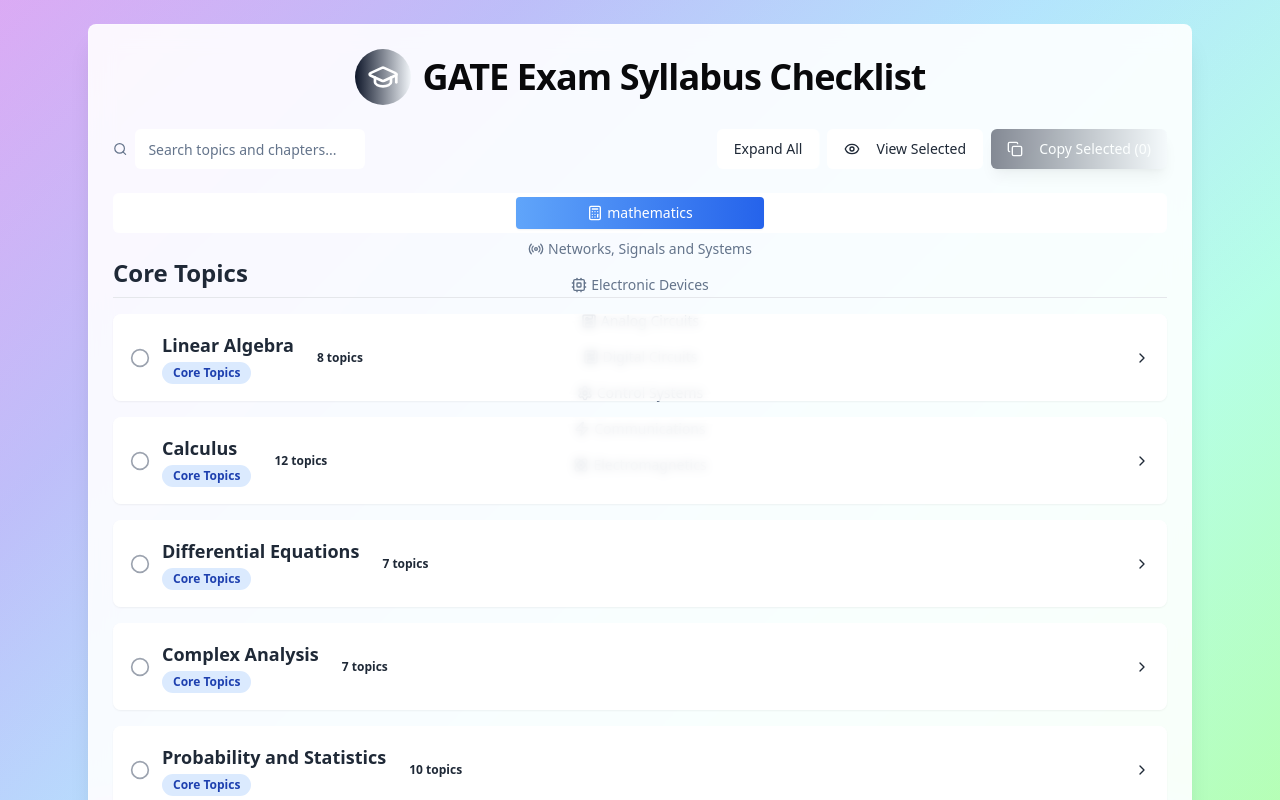
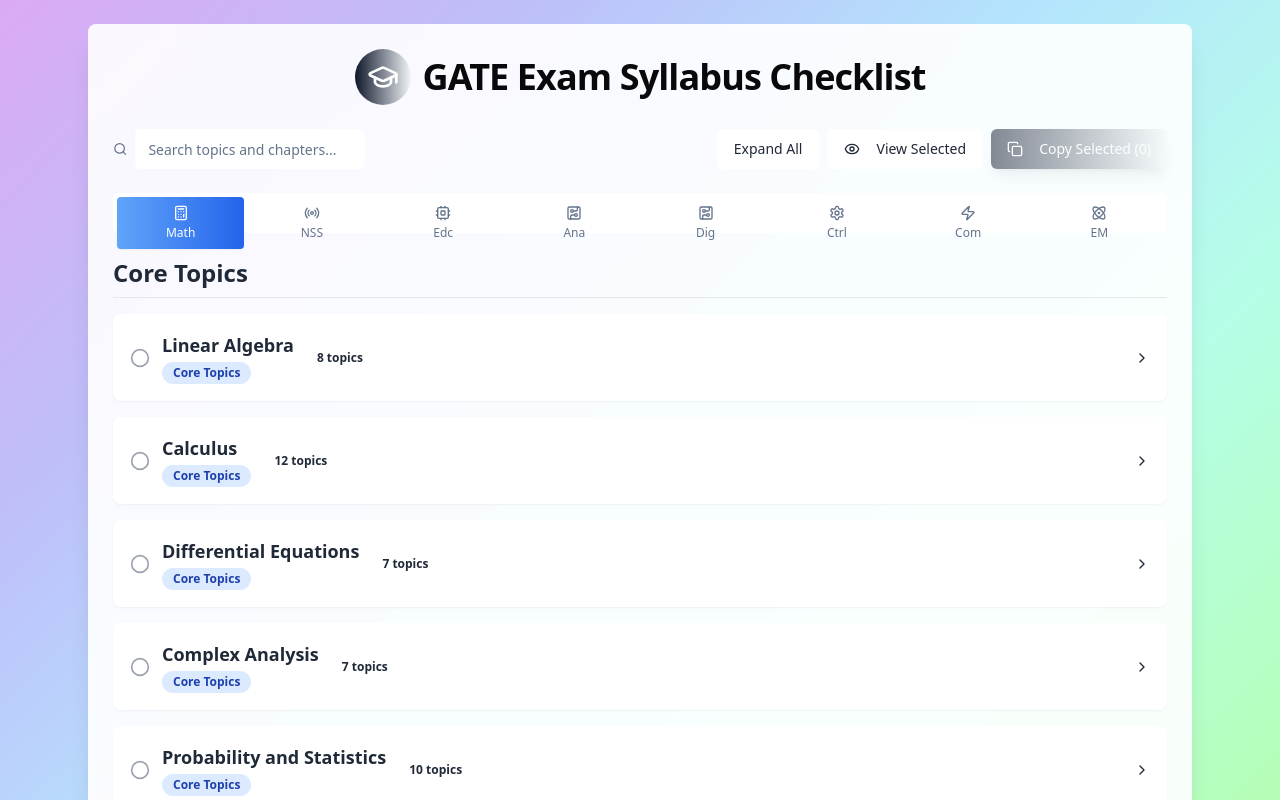
Before and after one commit to YashSadhu/jee-syllabus-tracker, a React (Vite) app: page / in a window 1280 px wide. Shown: the top 800 px of the page. Built offline with nearby package versions, Linux system fonts and the light colour scheme.

Commit message:
Refactor subject display
Shorten subject names to 2-5 letters and display them horizontally with icons.

```diff
--- a/src/pages/Index.tsx
+++ b/src/pages/Index.tsx
@@ -29,6 +29,20 @@ const Index = () => {
   // Get subject names dynamically from the data
   const subjects = Object.keys(filteredData);
   const firstSubject = subjects[0] || 'mathematics';
+
+  // Short name mapping for subjects
+  const getShortName = (subject: string) => {
+    const subjectLower = subject.toLowerCase();
+    if (subjectLower.includes('math')) return 'Math';
+    if (subjectLower.includes('network') || subjectLower.includes('signal')) return 'NSS';
+    if (subjectLower.includes('electronic') && subjectLower.includes('device')) return 'Edc';
+    if (subjectLower.includes('analog')) return 'Ana';
+    if (subjectLower.includes('digital')) return 'Dig';
+    if (subjectLower.includes('control')) return 'Ctrl';
+    if (subjectLower.includes('communication')) return 'Com';
+    if (subjectLower.includes('electromagnet')) return 'EM';
+    return subject.substring(0, 4);
+  };
 
   // Icon mapping for subjects
   const getSubjectIcon = (subject: string) => {
@@ -70,9 +84,10 @@ const Index = () => {
 
             {!showSelected && (
               <Tabs defaultValue={firstSubject} className="w-full">
-                <TabsList className={`grid w-full grid-cols-${Math.min(subjects.length, 4)} bg-white/80 backdrop-blur-sm gap-1`}>
+                <TabsList className="grid w-full bg-white/80 backdrop-blur-sm gap-1" style={{gridTemplateColumns: `repeat(${subjects.length}, minmax(0, 1fr))`}}>
                   {subjects.map((subject, index) => {
                     const Icon = getSubjectIcon(subject);
+                    const shortName = getShortName(subject);
                     const colors = [
                       'data-[state=active]:from-blue-400 data-[state=active]:to-blue-600',
                       'data-[state=active]:from-green-400 data-[state=active]:to-green-600',
@@ -87,10 +102,10 @@ const Index = () => {
                       <TabsTrigger
                         key={subject}
                         value={subject}
-                        className={`data-[state=active]:bg-gradient-to-r ${colors[index % colors.length]} data-[state=active]:text-white text-sm`}
+                        className={`data-[state=active]:bg-gradient-to-r ${colors[index % colors.length]} data-[state=active]:text-white text-xs px-2 py-2 flex flex-col items-center gap-1 min-w-0`}
                       >
-                        <Icon className="h-4 w-4 mr-1" />
-                        <span className="truncate">{subject.replace(/([A-Z])/g, ' $1').trim()}</span>
+                        <Icon className="h-4 w-4" />
+                        <span className="text-xs font-medium">{shortName}</span>
                       </TabsTrigger>
                     );
                   })}
```
